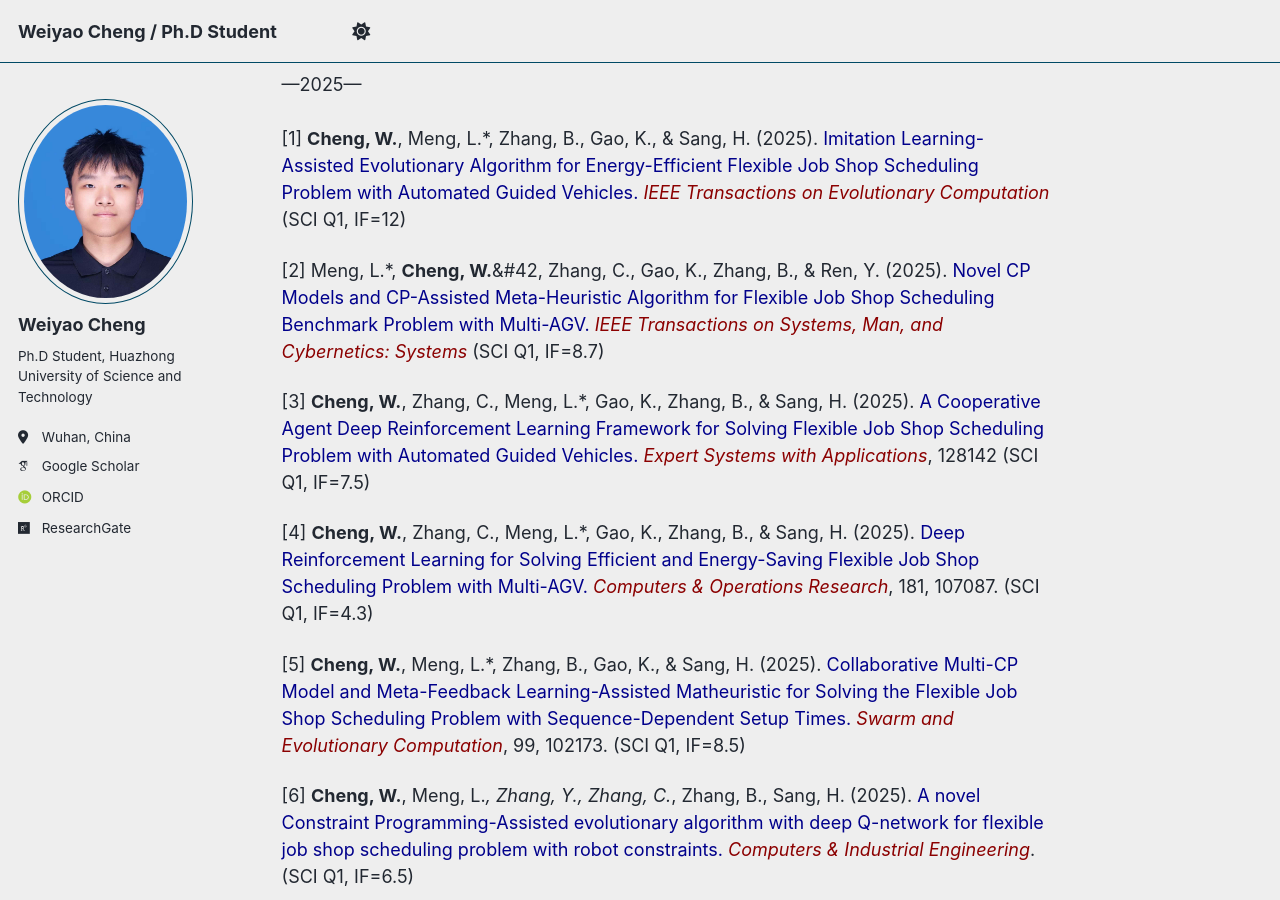
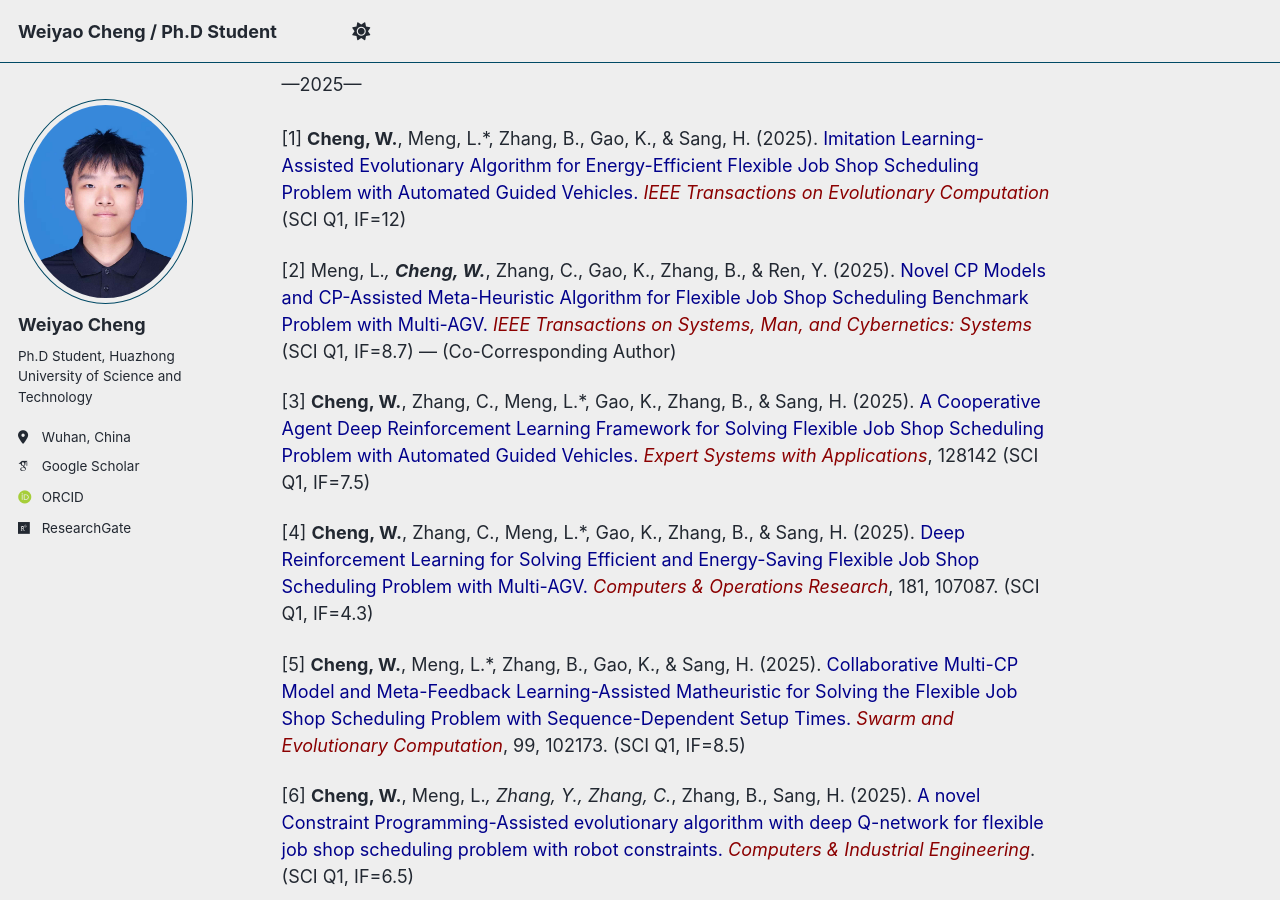
Before and after one commit to cwylcu080903/cwylcu080903.github.io, a Jekyll site: the page built from _pages/about.md, in a window 1280 px wide and 900 px high, scrolled down 544 px. Built offline with Jekyll 4.4.1, drawn with Linux system fonts in a browser that asks for light colours; some web fonts are replaced; a script bundle is joined from its source files by our own code; library files that are not in the unit come from our copies.

Commit message:
Update about.md

```diff
--- a/_pages/about.md
+++ b/_pages/about.md
@@ -19,7 +19,7 @@ Journal Publications
 ---2025---<br><br>
 [1] **Cheng, W.**, Meng, L.*, Zhang, B., Gao, K., & Sang, H. (2025). <span style="color: #00008B;">Imitation Learning-Assisted Evolutionary Algorithm for Energy-Efficient Flexible Job Shop Scheduling Problem with Automated Guided Vehicles.</span> <i style="color: #8B0000;">IEEE Transactions on Evolutionary Computation</i> (SCI Q1, IF=12)
 
-[2] Meng, L.*, **Cheng, W.**&#42, Zhang, C., Gao, K., Zhang, B., & Ren, Y. (2025). <span style="color: #00008B;">Novel CP Models and CP-Assisted Meta-Heuristic Algorithm for Flexible Job Shop Scheduling Benchmark Problem with Multi-AGV.</span> <i style="color: #8B0000;">IEEE Transactions on Systems, Man, and Cybernetics: Systems</i> (SCI Q1, IF=8.7)
+[2] Meng, L.*, <strong>Cheng, W.</strong>*, Zhang, C., Gao, K., Zhang, B., & Ren, Y. (2025). <span style="color: #00008B;">Novel CP Models and CP-Assisted Meta-Heuristic Algorithm for Flexible Job Shop Scheduling Benchmark Problem with Multi-AGV.</span> <i style="color: #8B0000;">IEEE Transactions on Systems, Man, and Cybernetics: Systems</i> (SCI Q1, IF=8.7) — (Co-Corresponding Author)
 
 [3] **Cheng, W.**, Zhang, C., Meng, L.*, Gao, K., Zhang, B., & Sang, H. (2025). <span style="color: #00008B;">A Cooperative Agent Deep Reinforcement Learning Framework for Solving Flexible Job Shop Scheduling Problem with Automated Guided Vehicles.</span> <i style="color: #8B0000;">Expert Systems with Applications</i>, 128142 (SCI Q1, IF=7.5)
 
```
